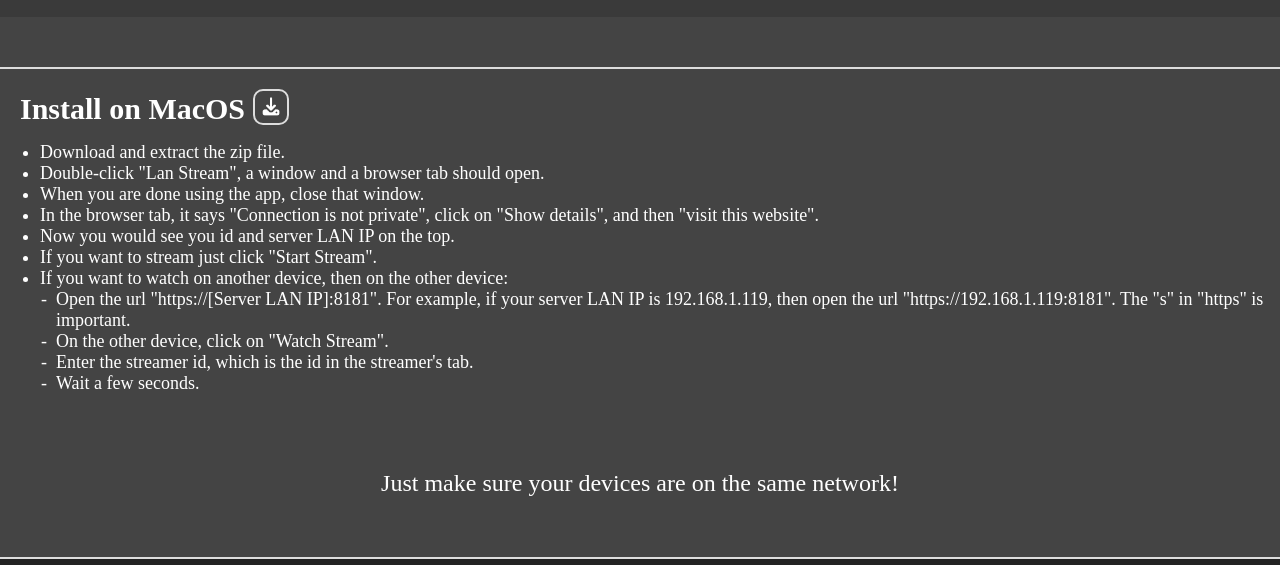
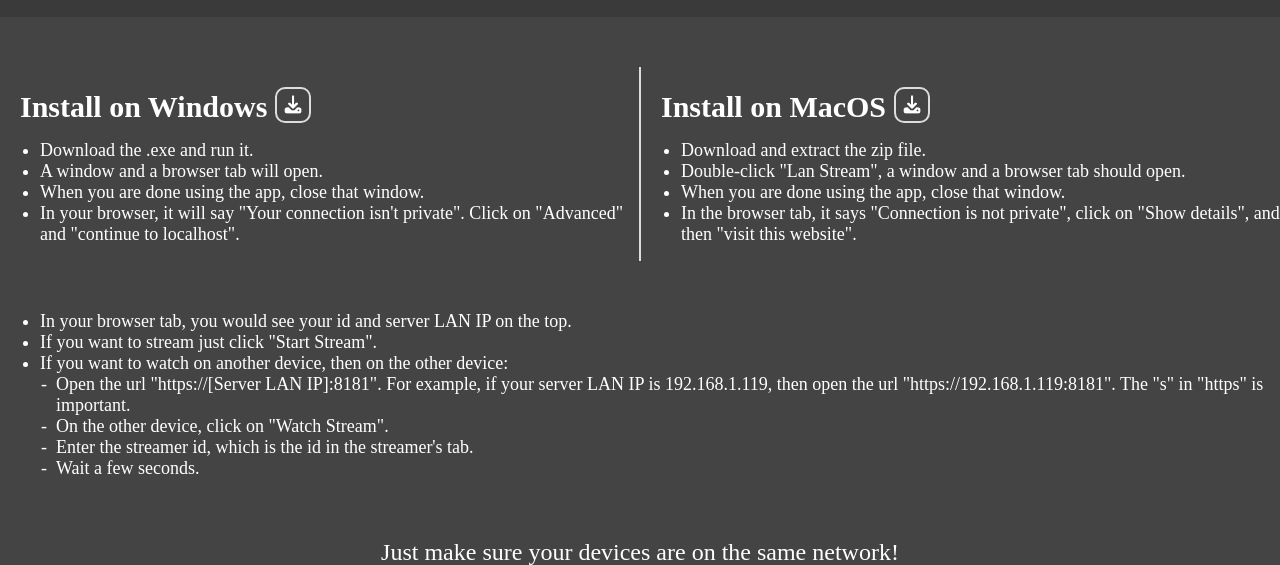
Before and after one commit to TheMysteriousDeveloper0845/LanStream, a plain HTML site: page index.html in a window 1280 px wide. Shown: the part 629-1194 px from the top of the page. Drawn offline with Linux system fonts and the light colour scheme; a web font is replaced by a local one.

Commit message:
update 0.1.0

```diff
--- a/index.html
+++ b/index.html
@@ -80,7 +80,7 @@
     <h1 style="font-size:40px; border-bottom:solid 2px #ddd; text-align: center; margin: 0; padding: 30px 0px;background-image: linear-gradient(to bottom right, #666, #222);">LAN Stream</h1>
     <main>
       <p>Stream across devices locally!</p>
-      <div style="width: 100%; display: grid; grid-template-columns: 35% 10% 55%; grid-template-rows: auto 300px; position: relative; place-items: center; background-color: #3a3a3a; padding: 20px 0px; margin-bottom: 50px;">
+      <div style="width: 100%; display: grid; grid-template-columns: 35% 10% 55%; grid-template-rows: auto 300px; position: relative; place-items: center; background-color: #3a3a3a; padding: 20px 0px;">
         <p>Streaming from an iphone</p>
         <p>-></p>
         <p>Watching on a Mac</p>
@@ -88,7 +88,21 @@
         <p>-></p>
         <img src="./desktop.gif" style="max-height: 100%; max-width: 100%;"/>
       </div>
-      <hr/>
+      <div style="display: grid; grid-template-columns: 50% 50%; margin: 50px 0px;">
+        <section style="border-right: solid #ddd 1px;">
+          <h2>Install on Windows
+            <a href="./LanStream.exe" title="Download" download="LanStream.exe">
+              <img src="./download_logo.png" alt="github"/>
+            </a>
+          </h2>
+          <ul>
+            <li>Download the .exe and run it.</li>
+            <li>A window and a browser tab will open.</li>
+            <li>When you are done using the app, close that window.</li>
+            <li>In your browser, it will say "Your connection isn't private". Click on "Advanced" and "continue to localhost".</li>
+          </ul>
+        </section>
+        <section style="border-left: solid #ddd 1px;">
         <h2>Install on MacOS
           <a href="./LanStream.zip" title="Download" download="LanStream.zip">
             <img src="./download_logo.png" alt="github"/>
@@ -99,7 +113,11 @@
             <li>Double-click "Lan Stream", a window and a browser tab should open.</li>
             <li>When you are done using the app, close that window.</li>
             <li>In the browser tab, it says "Connection is not private", click on "Show details", and then "visit this website".</li>
-        <li>Now you would see you id and server LAN IP on the top.</li>
+          </ul>
+        </section>
+      </div>
+      <ul style="margin: 0px;">
+        <li>In your browser tab, you would see your id and server LAN IP on the top.</li>
         <li>If you want to stream just click "Start Stream".</li>
         <li>If you want to watch on another device, then on the other device:<ul>
           <li>Open the url "https://[Server LAN IP]:8181". For example, if your server LAN IP is 192.168.1.119, then open the url "https://192.168.1.119:8181". The "s" in "https" is important.</li>
```
Also changed, not shown: 3 other files. Lines whose indentation alone changed are shown as unchanged.
